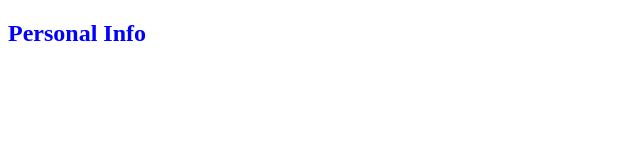
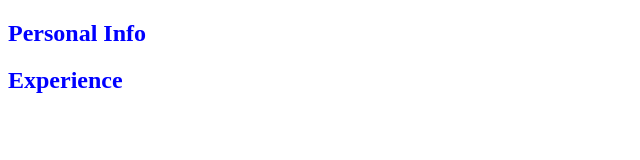
Before and after one commit to rfloarea/resume-app, a React (Vite) app: page / in a window 1280 px wide. Shown: the top 160 px of the page, without its empty margins (0-640 px from the left). Built offline with nearby package versions, Linux system fonts and the light colour scheme.

Commit message:
Experience comp title

```diff
--- a/src/Experience.jsx
+++ b/src/Experience.jsx
@@ -1 +1,6 @@
-// this component handles the experience section
+
+export default function Experience() {
+    return (
+        <h2>Experience</h2>
+    )
+}
--- a/src/main.jsx
+++ b/src/main.jsx
@@ -2,9 +2,11 @@ import React from 'react'
 import ReactDOM from 'react-dom/client'
 import PersonalInfo from './PersonalInfo.jsx'
 import './style.css'
+import Experience from './Experience.jsx'
 
 ReactDOM.createRoot(document.getElementById('root')).render(
   <React.StrictMode>
     <PersonalInfo />
+    <Experience />
   </React.StrictMode>,
 )
```
